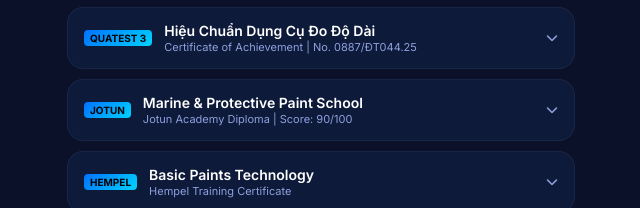
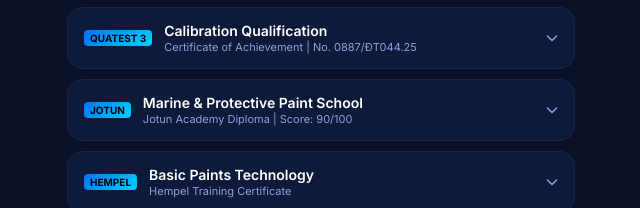
Before and after one commit to cswindvn/my-profile, a plain HTML site: page index.html in a window 1280 px wide. Shown: the part 1208-1416 px from the top of the page, 319-959 px from the left. Drawn offline with Linux system fonts and the light colour scheme.

Commit message:
Update certification title to English

```diff
--- a/index.html
+++ b/index.html
@@ -605,7 +605,7 @@
                     <div class="cert-title-block">
                         <span class="cert-badge">QUATEST 3</span>
                         <div class="cert-title-text">
-                            <h4>Hiệu Chuẩn Dụng Cụ Đo Độ Dài</h4>
+                            <h4>Calibration Qualification</h4>
                             <p>Certificate of Achievement | No. 0887/ĐT044.25</p>
                         </div>
                     </div>
```
